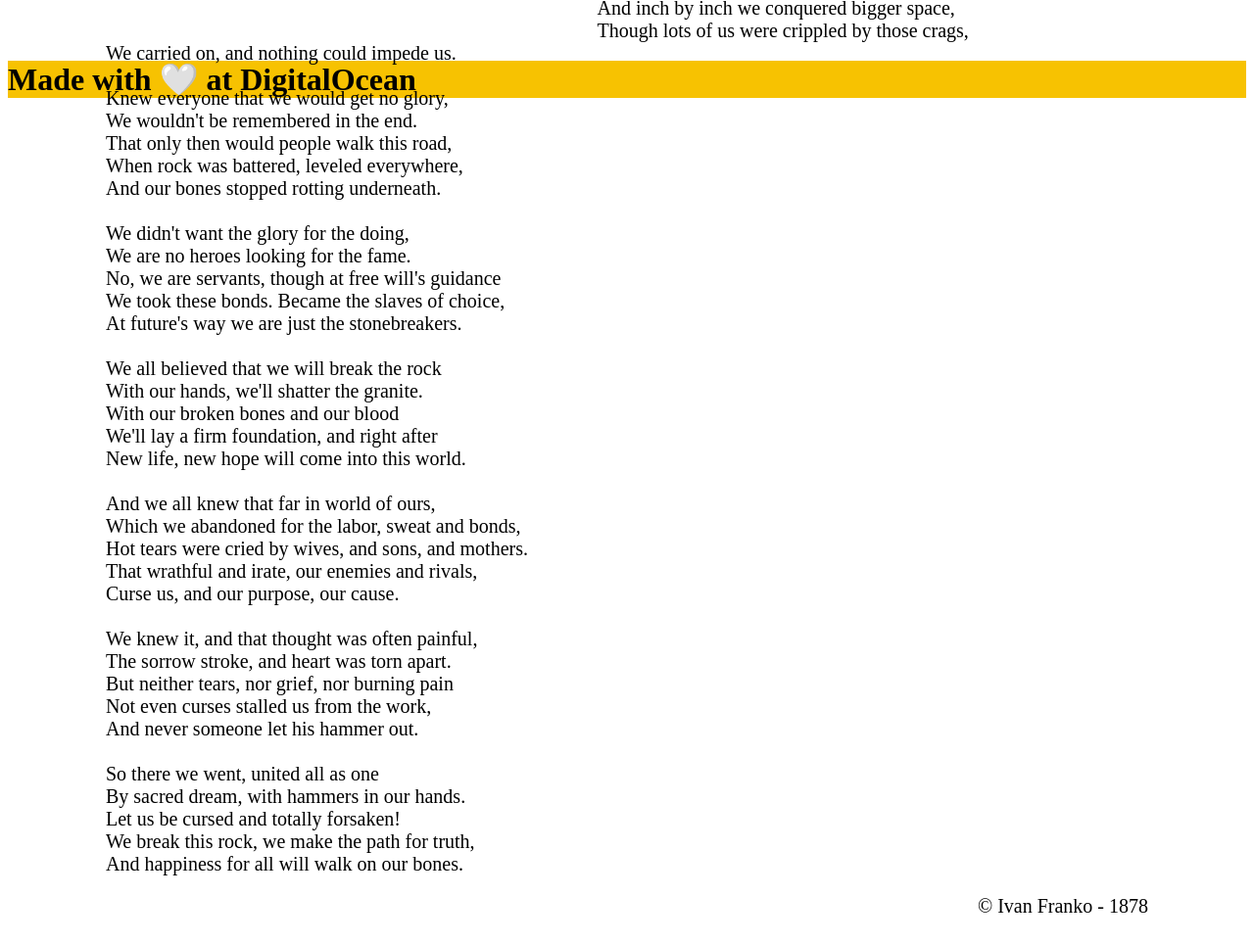
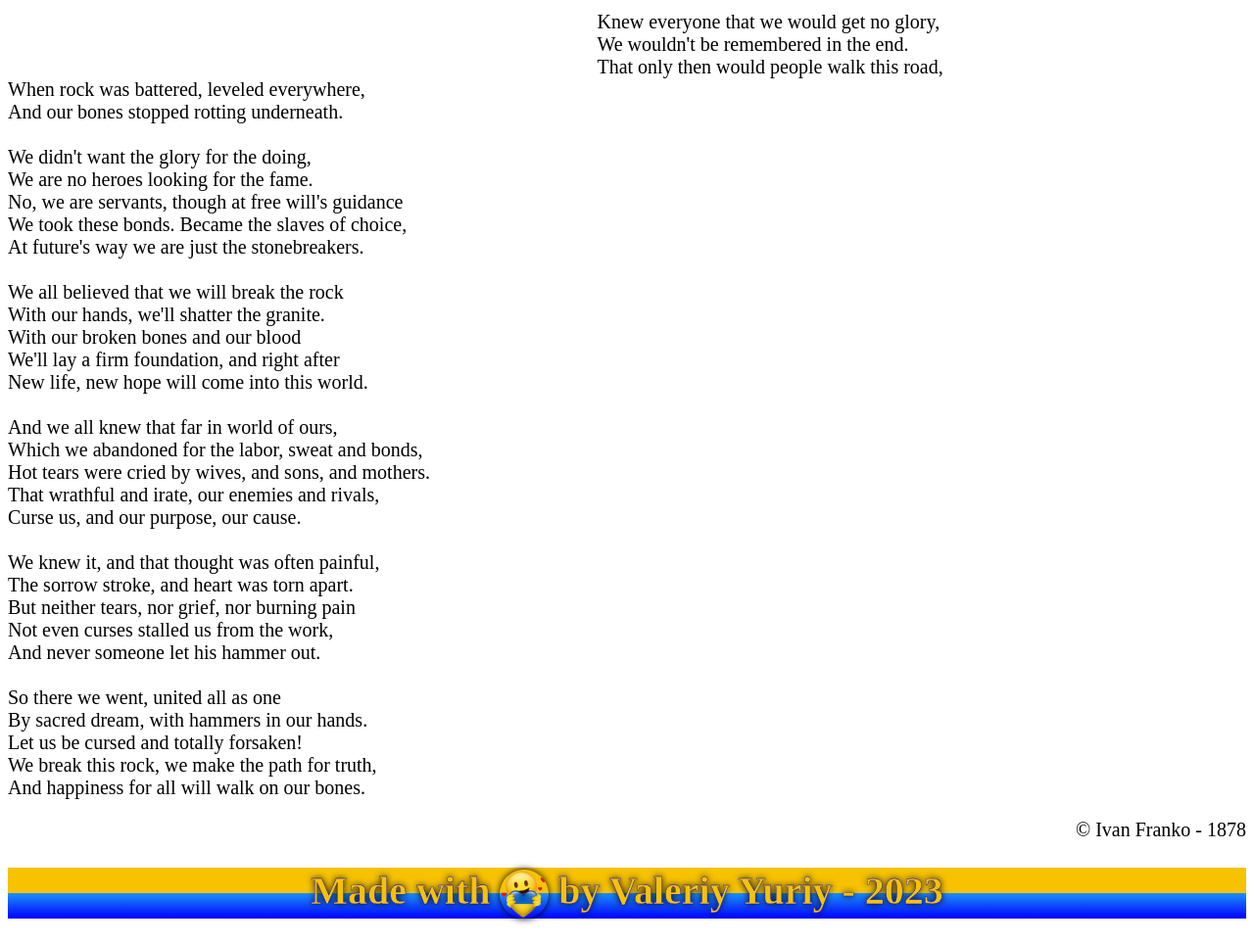
Before and after one commit to valeriorichi/mini-html, a plain HTML site: page index.html in a window 1280 px wide. Shown: the part 1287-2252 px from the top of the page at 98% size. Before the commit the page ends 2224 px from the top, so only its background shows below. Drawn offline with Linux system fonts and the light colour scheme.

Commit message:
little styling left

```diff
--- a/index.html
+++ b/index.html
@@ -37,6 +37,7 @@
           font-weight: 700;
           color: blue;
           margin: 10px;
+          -webkit-text-stroke: 0.7px white;
           text-shadow: 5px 5px 10px navy;
         "
       >
@@ -67,13 +68,15 @@
     </div>
 
     <!--Second section-->
-    <div style="align-content: center">
-      <img
-        src="images/me.jpg"
-        style="height: 600px; margin: 100px; float: left"
-        alt="A pretend invisible person wearing a hat, glasses, and coat."
-      />
-      <div style="height: 600px; margin: 100px">
+    <div>
+      <div>
+        <img
+          src="images/me.jpg"
+          style="height: 600px; margin: 100px; float: left"
+          alt="A pretend invisible person wearing a hat, glasses, and coat."
+        />
+      </div>
+      <div>
         <h1>Stonebreakers</h1>
         <p style="font-size: 20px; position: center">
           I had a dream. Like there is ahead<br />
@@ -148,7 +151,32 @@
   </body>
 
   <!--Footer-->
-  <footer style="background-color: #f7c201">
-    <h1>Made with 🤍 at DigitalOcean</h1>
+  <footer>
+    <h1
+      style="
+        font-size: 40px;
+        text-align: center;
+        background-image: linear-gradient(
+          #f7c201 50%,
+          rgb(27, 145, 248) 10%,
+          blue
+        );
+        color: #f7c201;
+        -webkit-text-stroke: 0.35px blue;
+        text-shadow: 0 0 7px black;
+      "
+    >
+      Made with
+      <img
+        src="images/smile_love_ukraine.png"
+        style="
+          height: 50px;
+          border-radius: 50%;
+          vertical-align: middle;
+          box-shadow: 0px 0px 7px black;
+        "
+      />
+      by Valeriy Yuriy - 2023
+    </h1>
   </footer>
 </html>
```
Also changed, not shown: images/smile_love_ukraine.png (added).
